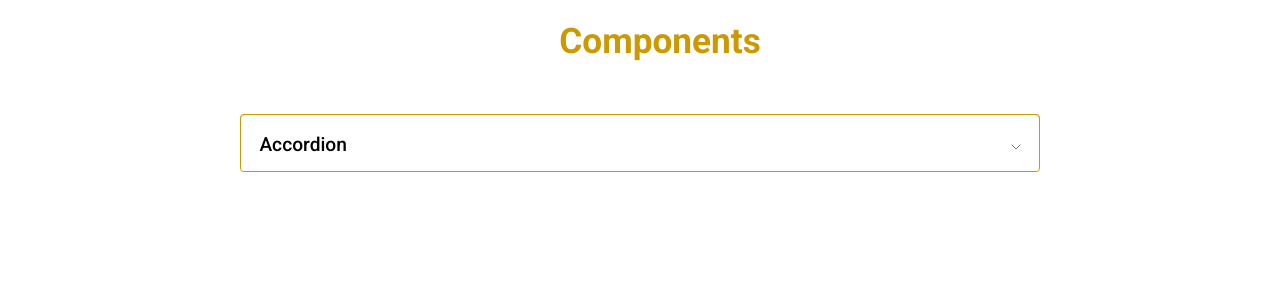
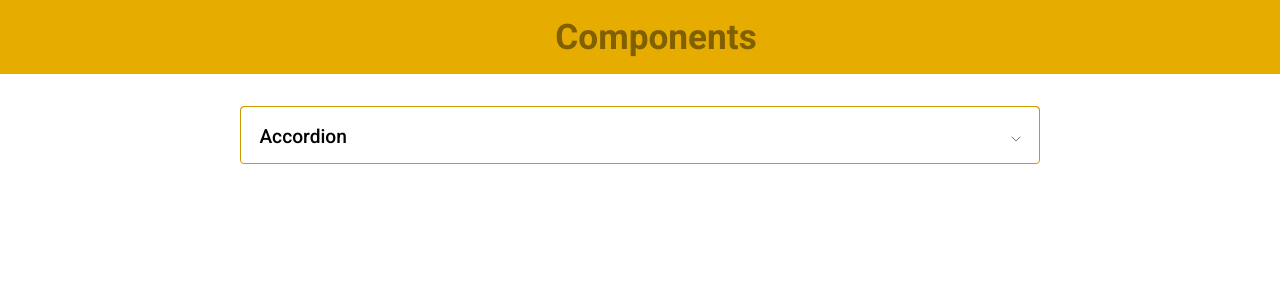
Before and after one commit to aakashsingh5858/components, a React (Create React App) app: page / in a window 1280 px wide. Shown: the top 300 px of the page. Built offline with nearby package versions, Linux system fonts and the light colour scheme.

Commit message:
minor changes

```diff
--- a/src/components/accordion/accordion.css
+++ b/src/components/accordion/accordion.css
@@ -13,6 +13,7 @@ border-radius: 4px 4px 0 0;
 }
 .accrodion_content{
     padding: 1rem;
+    transition: all 0.4s ;
 }
 .accordion_title{
     font-size: 1.2rem;
--- a/src/components/navbar/navbar.css
+++ b/src/components/navbar/navbar.css
@@ -1,11 +1,13 @@
 .navbar{
     display: flex;
     align-items: center;
-    padding: 20px;
+    padding: 16px;
     width: 100%;
     justify-content: center;
+    background-color: var(  --gamboge);
+
 }
 .navbar_title{
-    color:var(--dark-gold);
+    color: var( --umber);
     font-size: var( --heading-fs);
 }
```
